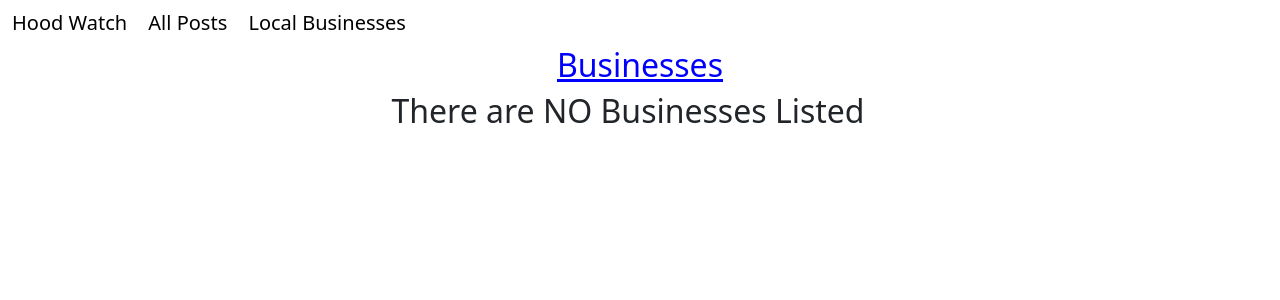
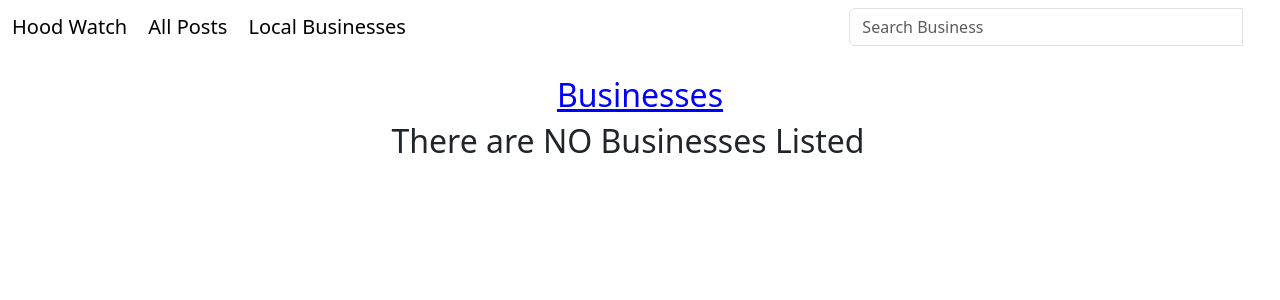
Before and after one commit to jerushaotieno/neighborhood_watch, a Django app: page /business/ in a window 1280 px wide. Shown: the top 300 px of the page. Run offline with Django 3.2, Linux system fonts and the light colour scheme; data that the repository does not hold is empty; some libraries are stand-ins or nearby versions.

Commit message:
add code for business search functionality

```diff
--- a/hoodwatch/models.py
+++ b/hoodwatch/models.py
@@ -75,8 +75,10 @@
         self.delete()
 
     @classmethod
-    def search_business(cls, name):
-        return cls.objects.filter(name__icontains=name).all()
+    def search_business(cls,search_term):
+        business = cls.objects.filter(name__icontains=search_term)
+        return business
+
 
 
 # Model for Post Class
--- a/hoodwatch/templates/navbar.html
+++ b/hoodwatch/templates/navbar.html
@@ -6,14 +6,29 @@
     <meta name="viewport" content="width=device-width, initial-scale=1">
 </head>
 <body>
-<nav class="navbar navbar-inverse">
+<nav class="navbar navbar-inverse" style="padding-bottom: 30px;">
     <div class="container-fluid">
         <div class="navbar-header" style="font-size: smaller; font-weight: 5px;">
         <a class="navbar-brand" href="{% url 'hoods' %}"> Hood Watch </a>
         <a class="navbar-brand" href="{% url 'postsToday' %}"> All Posts </a>
         <a class="navbar-brand" href="{% url 'business' %}"> Local Businesses </a>
+        </div>
 
+        <!-- Adding a search form  -->
+        <div class="col-sm-4 col-md-4 navbar-right">
+
+            <form class="navbar-form" role="search" action="{% url 'search_business' %}">
+
+            <div class="input-group">
+                <input type="text" class="form-control" placeholder="Search Business" name="business">
+                <div class="input-group-btn">
+                <button class="btn btn-default" type="submit"><i class="glyphicon glyphicon-search"></i></button>
+                </div>
+            </div>
+
+            </form>
         </div>
+        <!-- search form end -->
     </div>
 </nav>
 </body>
--- a/hoodwatch/urls.py
+++ b/hoodwatch/urls.py
@@ -13,6 +13,7 @@
     url('^$',views.hoods, name = 'hoods'),
     url(r'^posts/', views.posts_of_day, name = 'postsToday'),
     url(r'^business/', views.business, name = 'business'),
+    url(r'^search/', views.search_business, name='search_business')
 ]
 
 if settings.DEBUG:
--- a/hoodwatch/views.py
+++ b/hoodwatch/views.py
@@ -107,3 +107,17 @@
     else:
         form = BusinessForm()
     return render(request, 'newbusiness.html', {'form': form})
+
+
+def search_business(request):
+
+    if 'business' in request.GET and request.GET["business"]:
+        search_term = request.GET.get("businesses")
+        searched_businesses = Business.name(search_term)
+        message = f"{search_term}"
+
+        return render(request, 'search.html',{"message":message,"businesses": searched_businesses})
+
+    else:
+        message = "You haven't searched for any term"
+        return render(request, 'search.html',{"message":message})
```
Also changed, not shown: hoodwatch/templates/search.html (added, +25 -0 lines).
